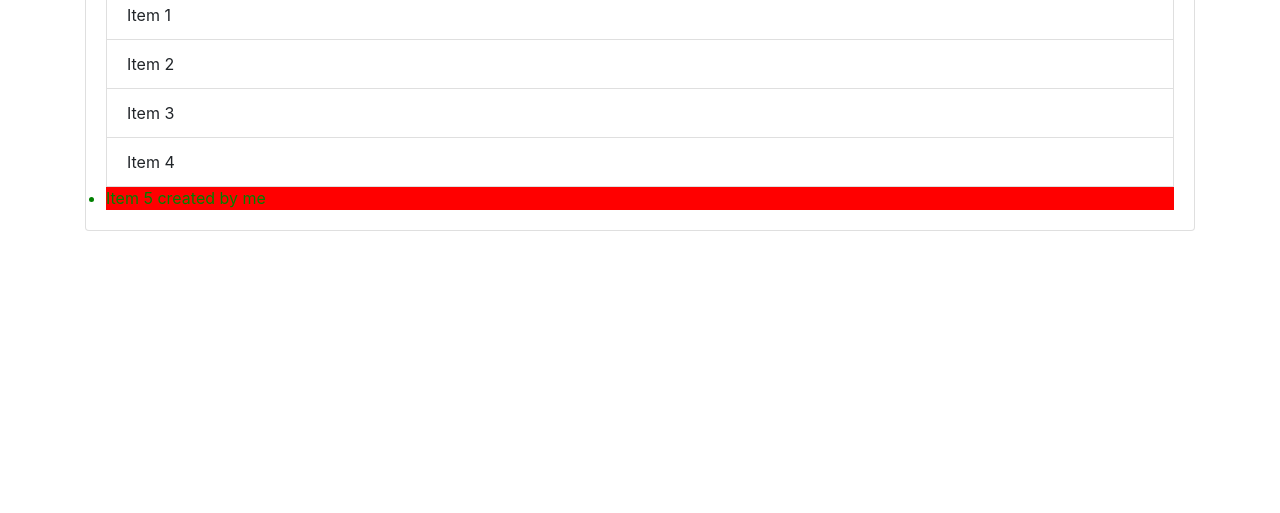
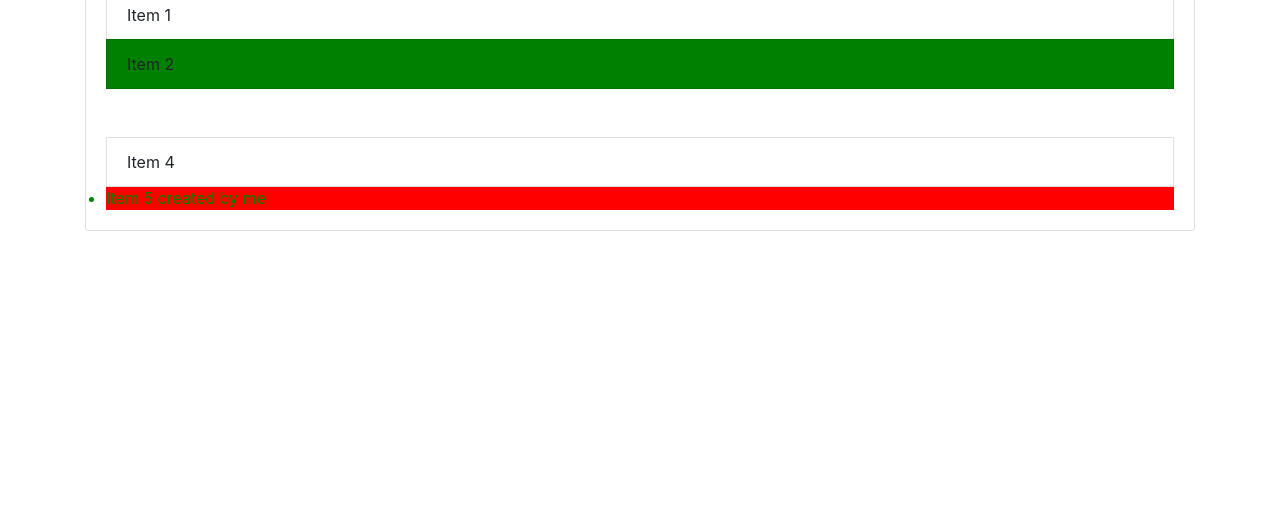
Before and after one commit to azeem521/demo, a plain HTML site: page index.html in a window 1280 px wide. Shown: the part 287-800 px from the top of the page. Drawn offline with nearby package versions, Linux system fonts and the light colour scheme.

Commit message:
2nd item's background chnge to green, 3rd item is invisibled

```diff
--- a/index.html
+++ b/index.html
@@ -34,8 +34,12 @@
   <script>
     let lis=document.getElementsByClassName('lis')[0];
     var list=document.getElementsByTagName('li')[4];
+    var list2=document.getElementsByTagName('li')[1];
+    var list3=document.getElementsByTagName('li')[2];
     list.style.backgroundColor = "red";
     lis.style.color = "green";
+    list2.style.background='green';
+    list3.style.visibility='hidden';
 
 
   </script>
```
